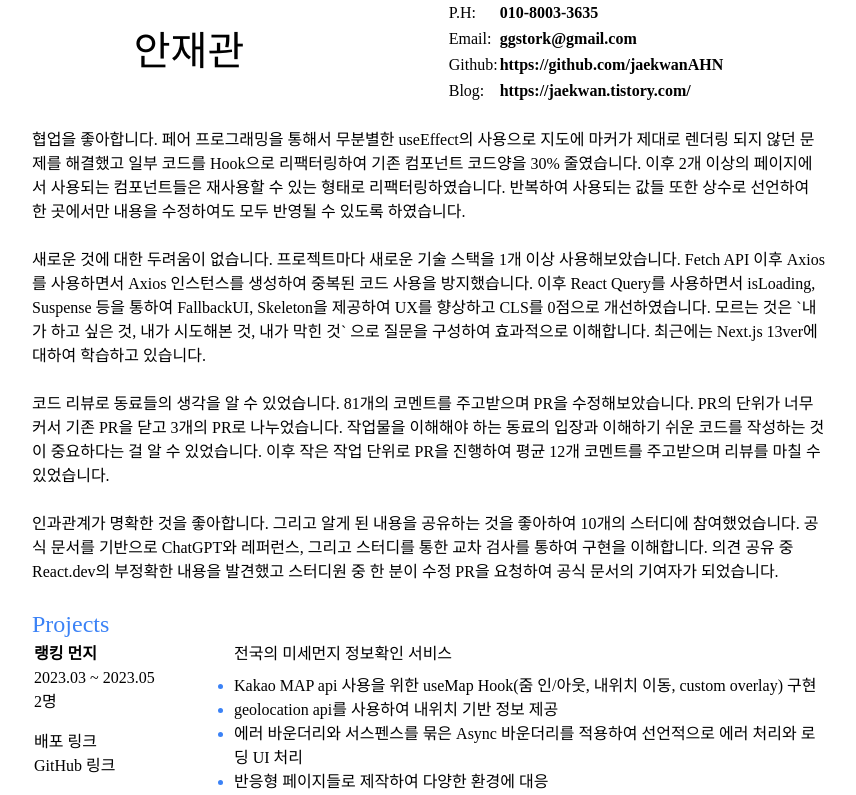
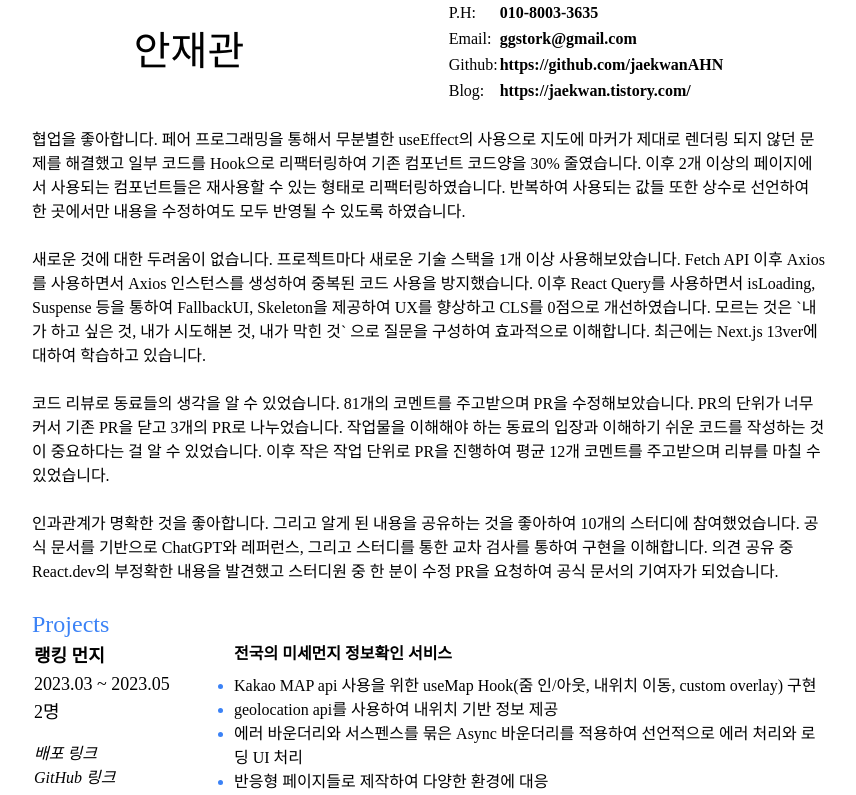
Before and after one commit to jaekwanAHN/resume, a Next.js app: page / in a window 1280 px wide. Shown: the top 795 px of the page, without its empty margins (211-1067 px from the left). Built offline with nearby package versions, Linux system fonts and the light colour scheme.

Commit message:
Refactor: 프로젝트 폰트 크기, 이태릭체, 강조 설정

```diff
--- a/src/components/Projects/InfoDate.tsx
+++ b/src/components/Projects/InfoDate.tsx
@@ -10,7 +10,7 @@ const InfoDate = ({
   projectParticipants,
 }: InFoDateProps) => {
   return (
-    <div className="mb-4">
+    <div className="text-lg mb-4">
       <p>
         <b>{projectTitle}</b>
       </p>
--- a/src/components/Projects/InfoLinks.tsx
+++ b/src/components/Projects/InfoLinks.tsx
@@ -8,9 +8,13 @@ interface InfoLinksProps {
 const InfoLinks = ({ deployLink, githubLink }: InfoLinksProps) => {
   return (
     <>
-      <Link href={deployLink}>배포 링크</Link>
+      <Link href={deployLink}>
+        <i>배포 링크</i>
+      </Link>
       <br />
-      <Link href={githubLink}>GitHub 링크</Link>
+      <Link href={githubLink}>
+        <i>GitHub 링크</i>
+      </Link>
     </>
   );
 };
--- a/src/components/Projects/ProjectContent.tsx
+++ b/src/components/Projects/ProjectContent.tsx
@@ -13,7 +13,7 @@ const ProjectContent = ({
 }: ProjectContentProps) => {
   return (
     <div>
-      <p className="text-base mb-2">{description}</p>
+      <p className="font-semibold mb-2">{description}</p>
       <ul className="marker:text-blue-500 list-disc mb-2">
         {feature.map((value) => (
           <li key={value}>{value}</li>
```
